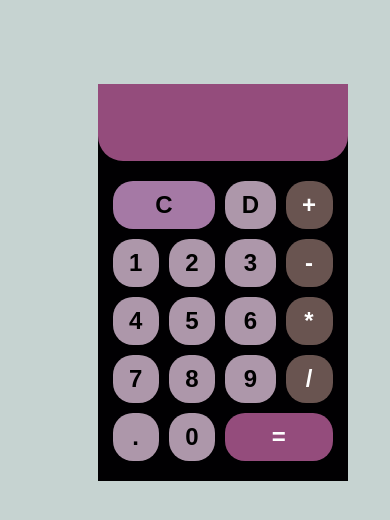
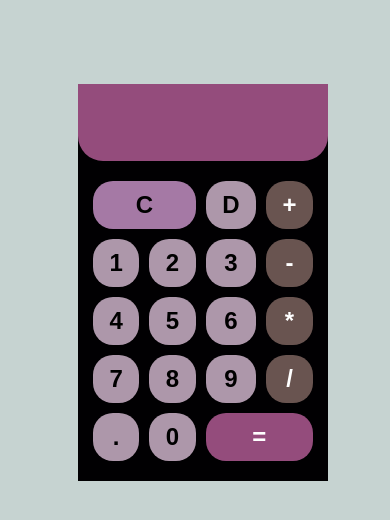
Before and after one commit to Bhavesh083/calculator_reactjs, a React (Create React App) app: page / in a window 390 px wide. Shown: the top 520 px of the page. Built offline with nearby package versions, Linux system fonts and the light colour scheme.

Commit message:
made mediaquiry changes

```diff
--- a/src/App.css
+++ b/src/App.css
@@ -73,7 +73,7 @@ body{
 }
 @media only screen and (max-width:480px){
   .gridcont{
-  left:25%;
+  left:20%;
   width: 250px;
  }
  .inp{
```
Also changed, not shown: 1 other file (tests, documents, lock files or other folders).
